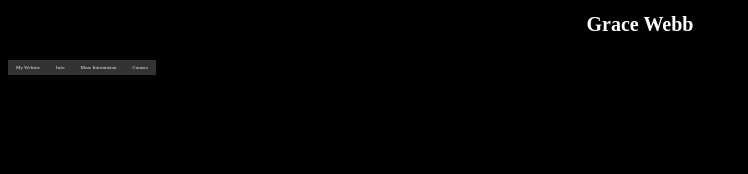
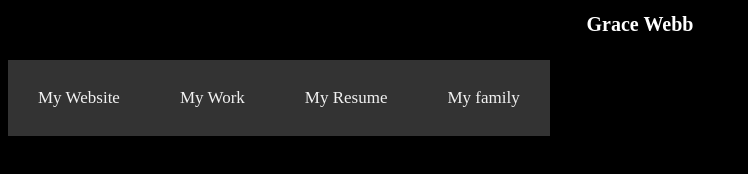
Before and after one commit to grace-giraffe/grace-giraffe.github.io, a plain HTML site: page index.html in a window 1280 px wide. Shown: the whole page, without its empty margins (0-748 px from the left). Drawn offline with Linux system fonts and the light colour scheme.

Commit message:
i got this

```diff
--- a/index.html
+++ b/index.html
@@ -17,9 +17,9 @@
     <section>
       <div class="topnav" id="myTopnav">
         <a href="https://grace-giraffe.github.io/high-school/">My Website</a>
-            <a href="https://thimbleprojects.org/gracewebb1166/259092">Info</a>
-            <a href="https://www.usnews.com/education/best-high-schools/indiana">More Information</a>
-            <a href="https://thimbleprojects.org/gracewebb1166/259090" id="myTopNav">Contact</a>
+        <a href="https://thimbleprojects.org/gracewebb1166/259092">My Work</a>
+        <a href="https://www.usnews.com/education/best-high-schools/indiana">My Resume</a>
+        <a href="https://thimbleprojects.org/gracewebb1166/259090" id="myTopNav">My family</a>
       </div>
     </section>
 </body>
--- a/main.css
+++ b/main.css
@@ -34,9 +34,9 @@ article{
     display: block;
     color: #f2f2f2;
     text-align: center;
-    padding: 5px 8px;
+    padding: 28px 30px;
     text-decoration: none;
-    font-size: 5px;
+    font-size: 17px;
   }
 
   /* Change the color of links on hover */
```
Lines whose indentation alone changed are shown as unchanged.
